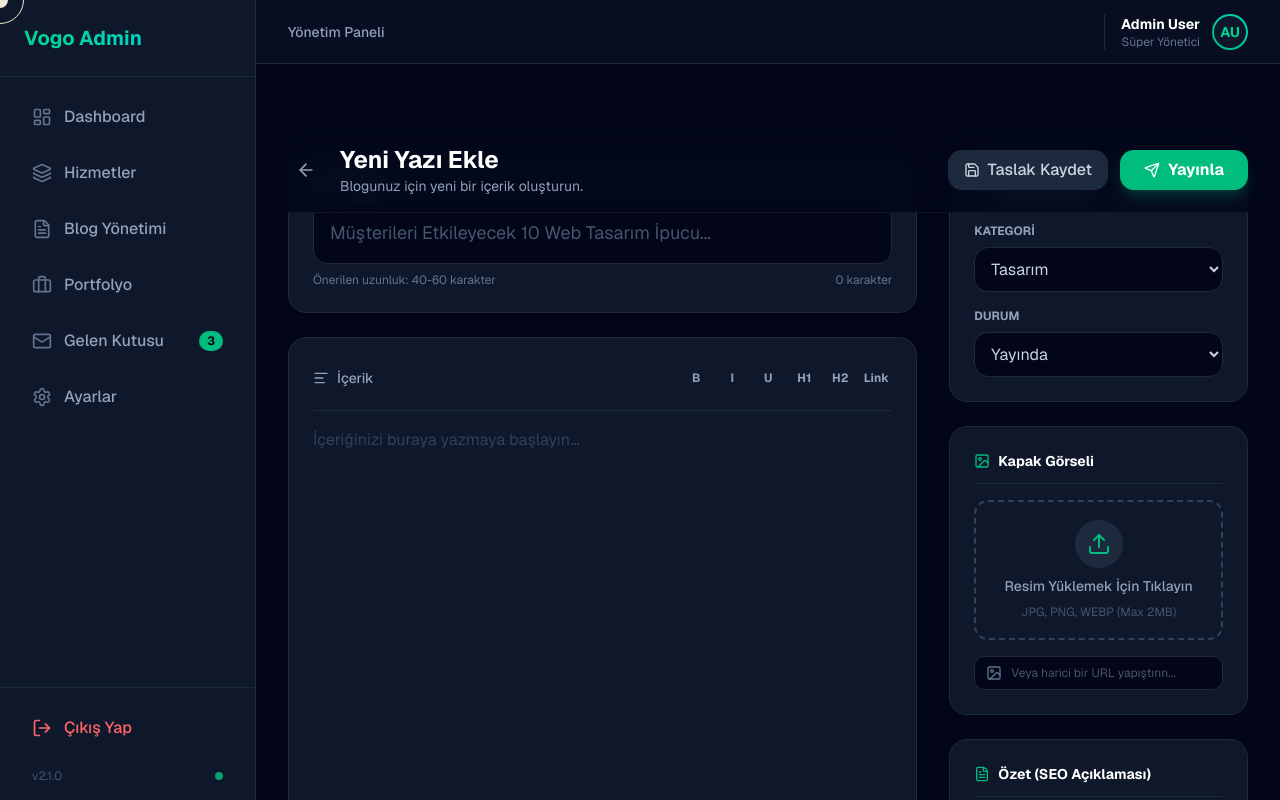
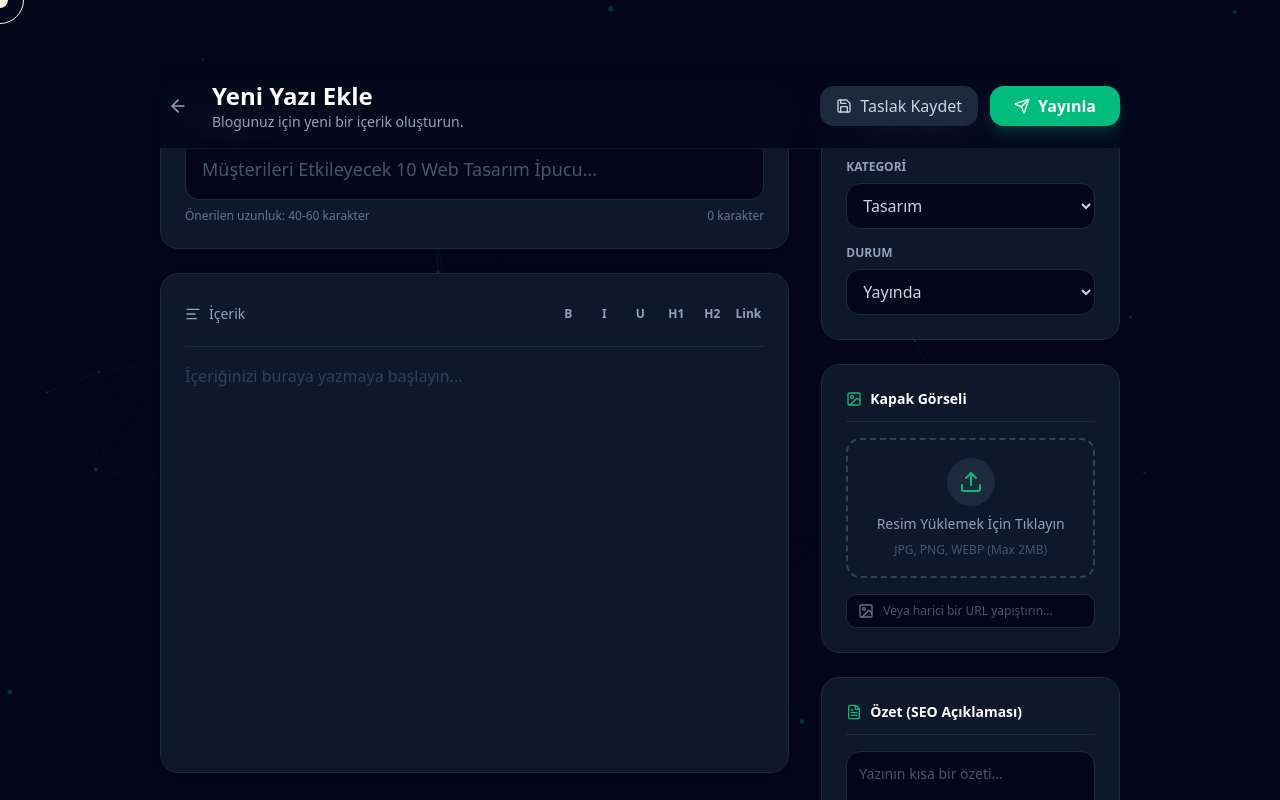
Before and after one commit to gokhanyigit06/Vogo, a Next.js app: page /admin/blog/new in a window 1280 px wide. Shown: the top 800 px of the page. Built offline with nearby package versions, Linux system fonts and the light colour scheme; no server answers.

Commit message:
fix: Add admin layout with force-dynamic to prevent prerendering

```diff
--- a/app/admin/layout.tsx
+++ b/app/admin/layout.tsx
@@ -1,40 +1,11 @@
-import AdminSidebar from "@/components/admin/Sidebar"
+export const dynamic = 'force-dynamic'
+export const dynamicParams = true
+export const revalidate = 0
 
 export default function AdminLayout({
     children,
 }: {
     children: React.ReactNode
 }) {
-    return (
-        <div className="flex min-h-screen bg-slate-950 text-slate-100 font-sans">
-            {/* Sidebar (Fixed Width) */}
-            <AdminSidebar />
-
-            {/* Main Content Area */}
-            <main className="flex-1 flex flex-col min-w-0 bg-slate-950/50">
-                {/* Global Admin Header */}
-                <header className="h-16 border-b border-slate-800 flex items-center justify-between px-8 bg-slate-900/50 backdrop-blur-md sticky top-0 z-30">
-                    <h2 className="text-sm font-medium text-slate-400">Yönetim Paneli</h2>
-                    <div className="flex items-center gap-4">
-                        <div className="flex items-center gap-3 pl-4 border-l border-slate-800">
-                            <div className="text-right hidden md:block">
-                                <p className="text-sm font-bold text-white">Admin User</p>
-                                <p className="text-xs text-slate-500">Süper Yönetici</p>
-                            </div>
-                            <div className="w-9 h-9 rounded-full bg-gradient-to-tr from-emerald-500 to-teal-400 p-[2px]">
-                                <div className="w-full h-full rounded-full bg-slate-900 flex items-center justify-center font-bold text-emerald-400 text-sm">
-                                    AU
-                                </div>
-                            </div>
-                        </div>
-                    </div>
-                </header>
-
-                {/* Page Content */}
-                <div className="flex-1 overflow-auto">
-                    {children}
-                </div>
-            </main>
-        </div>
-    )
+    return <>{children}</>
 }
```
